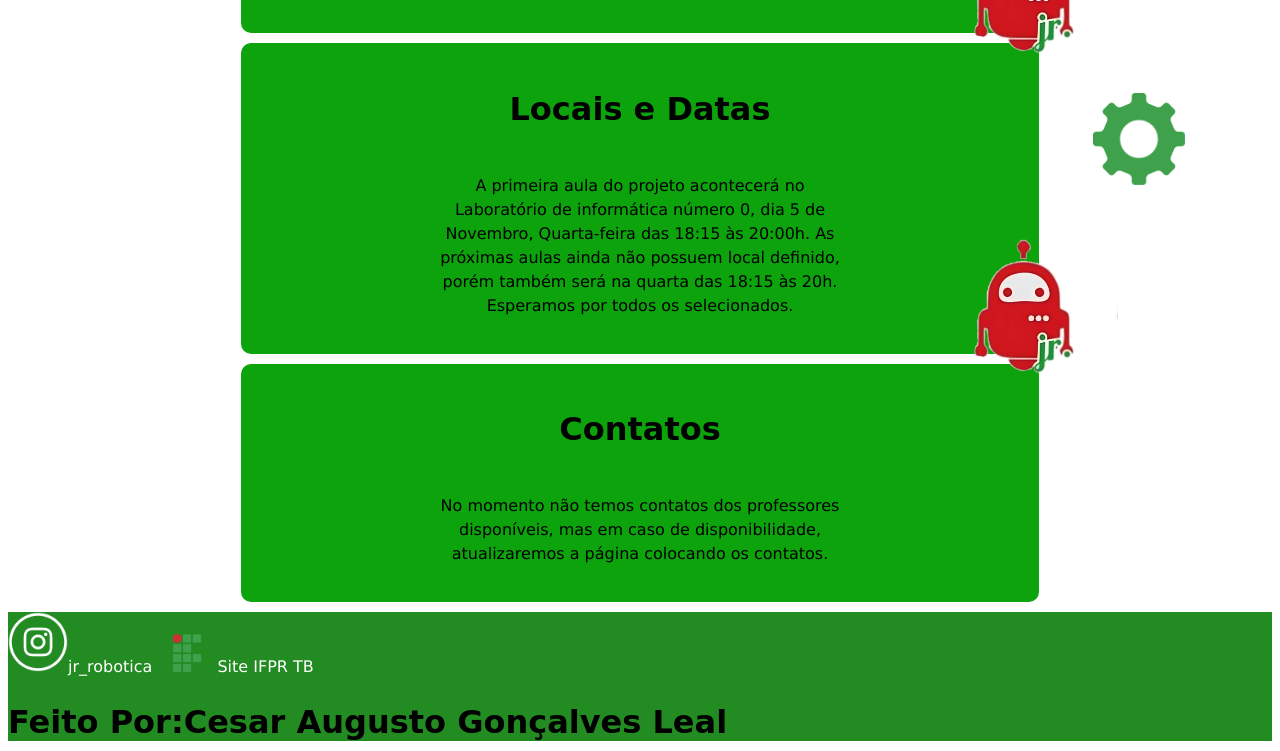
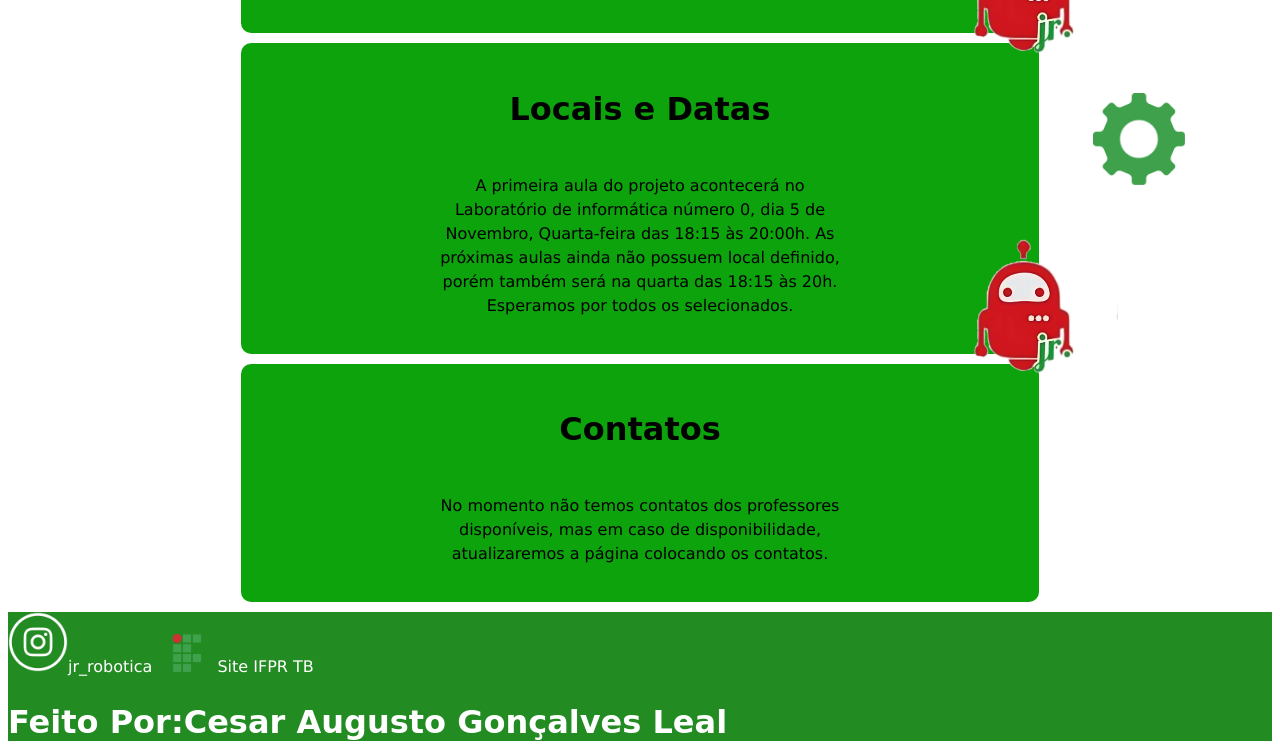
Before and after one commit to CesarAGL/siteProjeto, a plain HTML site: page index.html in a window 1280 px wide. Shown: the part 776-1527 px from the top of the page. Drawn offline with Linux system fonts and the light colour scheme.

Commit message:
Update site.css

```diff
--- a/site.css
+++ b/site.css
@@ -112,6 +112,6 @@ img#engrena3 {
     top: 100%;
     left: 80%;
 }
-h4#credito {
+h2#credito {
     color: white;
 }
```
